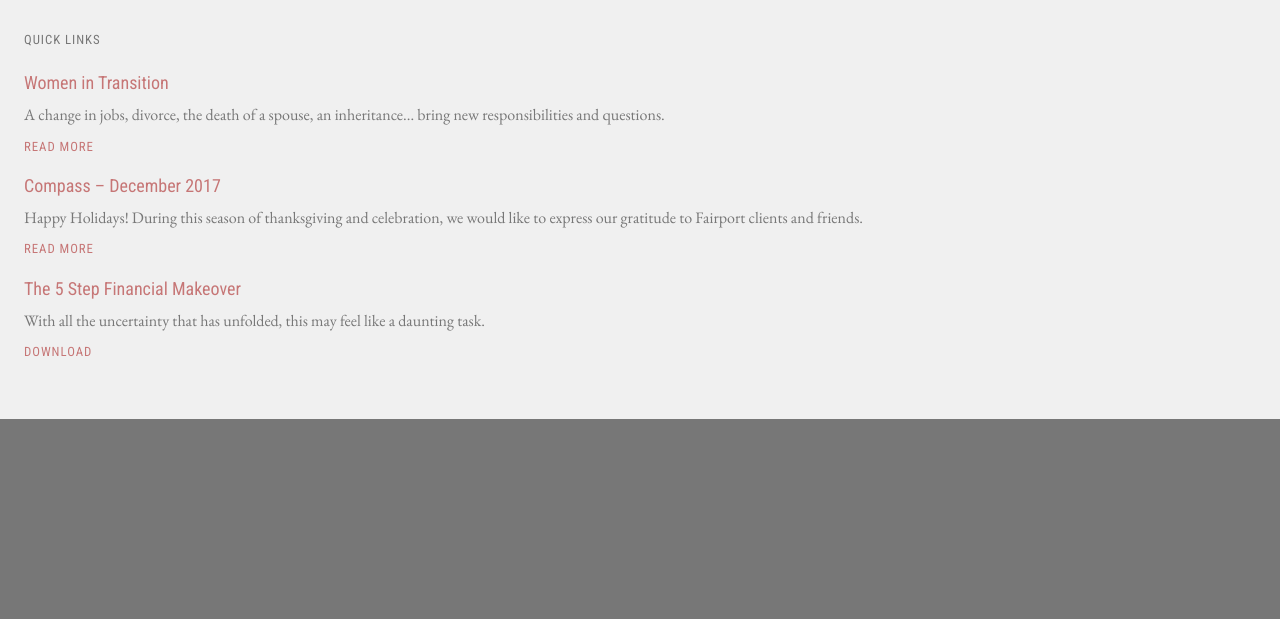
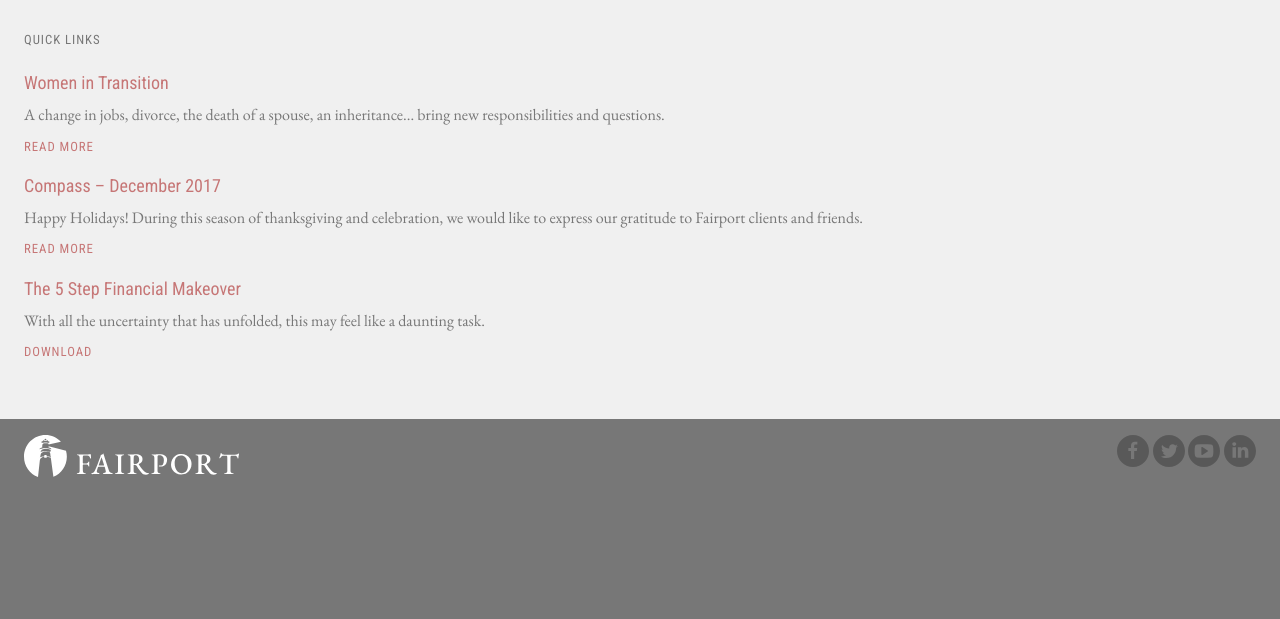
Before and after one commit to NSideas/fairport, a PHP site: page / in a window 1280 px wide. Shown: the part 2700-3319 px from the top of the page. Run offline with PHP 8.4, Linux system fonts and the light colour scheme; some libraries are stand-ins or nearby versions.

Commit message:
Footer start

```diff
--- a/css/styles.css
+++ b/css/styles.css
@@ -644,6 +644,26 @@ a {
   height: 200px;
   background-color: #777777; }
 
+.footer-section-top {
+  -webkit-box-pack: justify;
+      -ms-flex-pack: justify;
+          justify-content: space-between;
+  -webkit-box-align: start;
+      -ms-flex-align: start;
+          align-items: flex-start; }
+
+.footer-home-link {
+  width: 40%; }
+  .footer-home-link img {
+    max-width: 100%; }
+
+.sm-link-list {
+  margin: 0;
+  padding: 0;
+  list-style-type: none; }
+  .sm-link-list li {
+    display: inline-block; }
+
 .color-purple .page-intro {
   background-color: #83769C; }
 
--- a/index.html
+++ b/index.html
@@ -213,7 +213,37 @@
 
 
 
-        <footer id="footer"></footer>
+
+        <footer id="footer">
+          <div class="container">
+
+            <div class="footer-section-top main-section flex">
+              <a class="footer-home-link" href="/">
+                <img src="img/fairport-logo-white.svg" alt="Fairport Asset Management">
+              </a>
+              <ul class="sm-link-list">
+                <li>
+                  <a class="sm-link" href="#">
+                  <img src="img/icn-facebook.svg" alt="Facebook"></a>
+                </li>
+                <li>
+                  <a class="sm-link" href="#">
+                  <img src="img/icn-twitter.svg" alt="Twitter"></a>
+                </li>
+                <li>
+                  <a class="sm-link" href="#">
+                  <img src="img/icn-youtube.svg" alt="YouTube"></a>
+                </li>
+                <li>
+                  <a class="sm-link" href="#">
+                    <img src="img/icn-linkedin.svg" alt="LinkedIn">
+                  </a>
+                </li>
+              </ul>
+            </div>
+
+          </div>
+        </footer>
 
         <script src="js/vendor/modernizr-3.5.0.min.js"></script>
         <script src="https://code.jquery.com/jquery-3.2.1.min.js" integrity="sha256-hwg4gsxgFZhOsEEamdOYGBf13FyQuiTwlAQgxVSNgt4=" crossorigin="anonymous"></script>
--- a/scss/_main.scss
+++ b/scss/_main.scss
@@ -305,7 +305,30 @@ a {
   text-transform: uppercase;
 }
 
+
+// Footer
 #footer {
   height: 200px;
   background-color: $gray-1;
 }
+
+.footer-section-top {
+  justify-content: space-between;
+  align-items: flex-start;
+}
+
+.footer-home-link {
+  width: 40%;
+  img {
+    max-width: 100%;
+  }
+}
+
+.sm-link-list {
+  margin: 0;
+  padding: 0;
+  list-style-type: none;
+  li {
+    display: inline-block;
+  }
+}
```
Also changed, not shown: img/fairport-logo-white.svg (added), img/icn-facebook.svg (added), img/icn-linkedin.svg (added), img/icn-twitter.svg (added), img/icn-youtube.svg (added), 3 other files.
